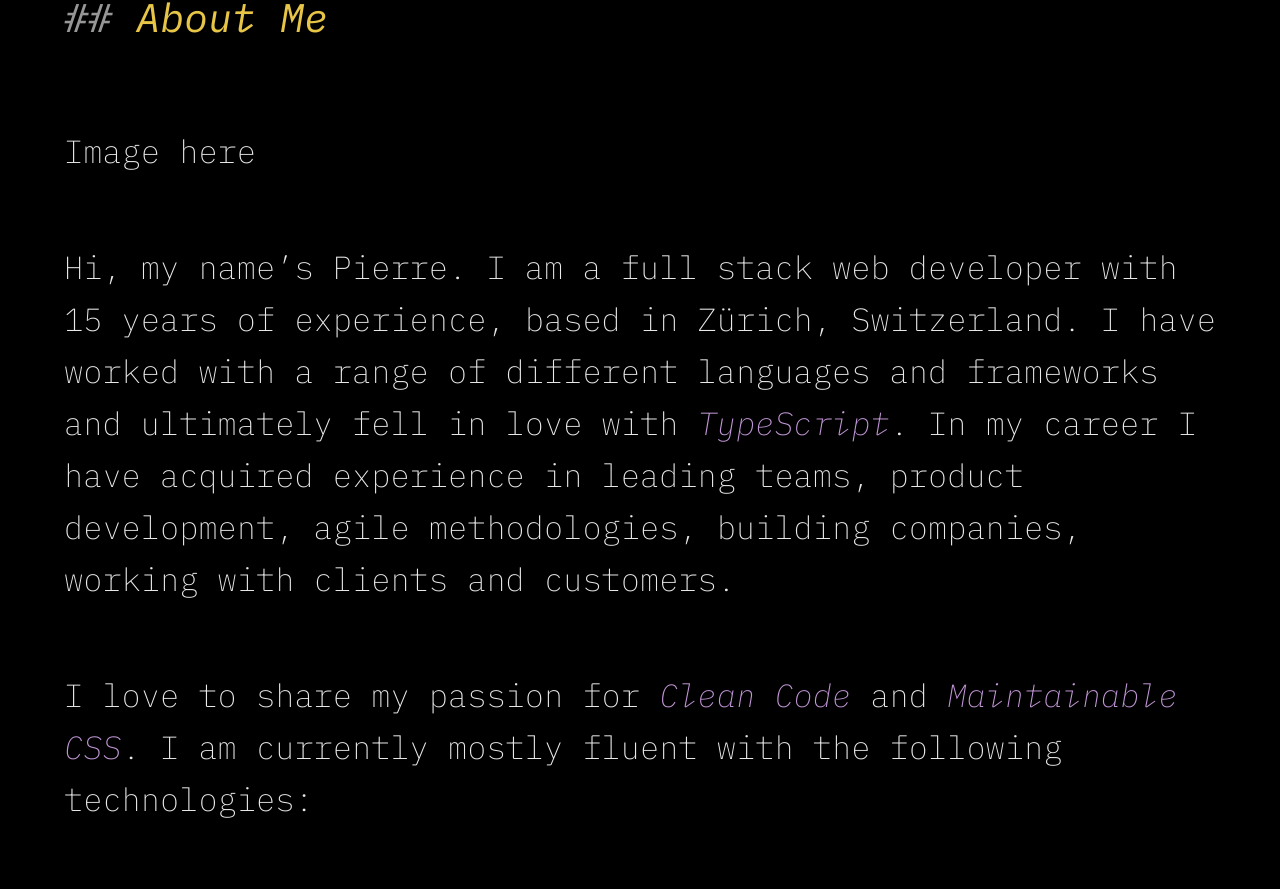
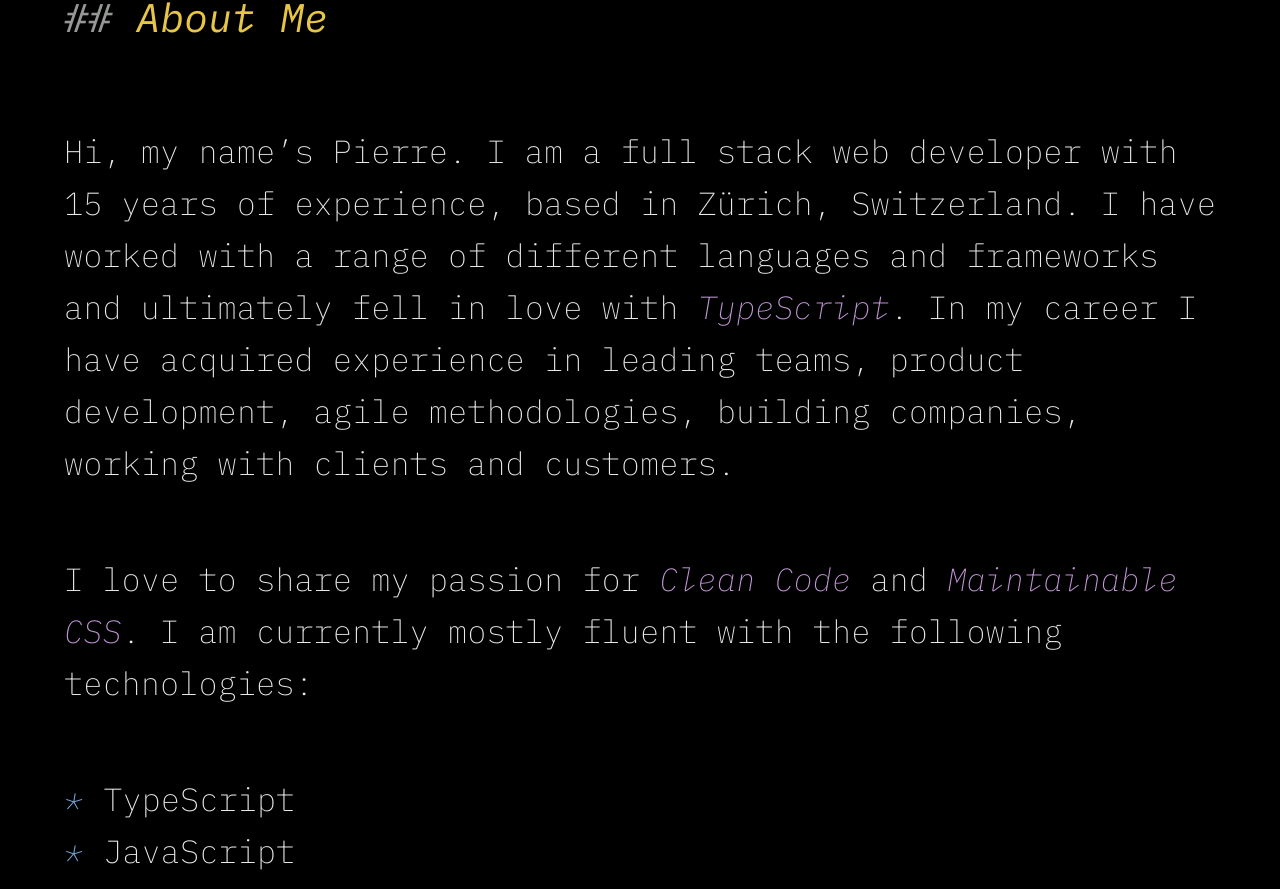
Before and after one commit to caillou/caillou.ch, a Next.js app: page / in a window 1280 px wide. Shown: the part 1196-2085 px from the top of the page. Built offline with nearby package versions, Linux system fonts and the light colour scheme.

Commit message:
Remove resolved todo

```diff
--- a/pages/index.tsx
+++ b/pages/index.tsx
@@ -22,7 +22,6 @@ export default function Home() {
           <h1>Pierre Spring</h1>
           Full Stack Node.js and Frontend Developer
           <h2>About Me</h2>
-          <p>Image here</p>
           <p>
             Hi, my name’s Pierre. I am a full stack web developer with 15 years
             of experience, based in Zürich, Switzerland. I have worked with a
```
